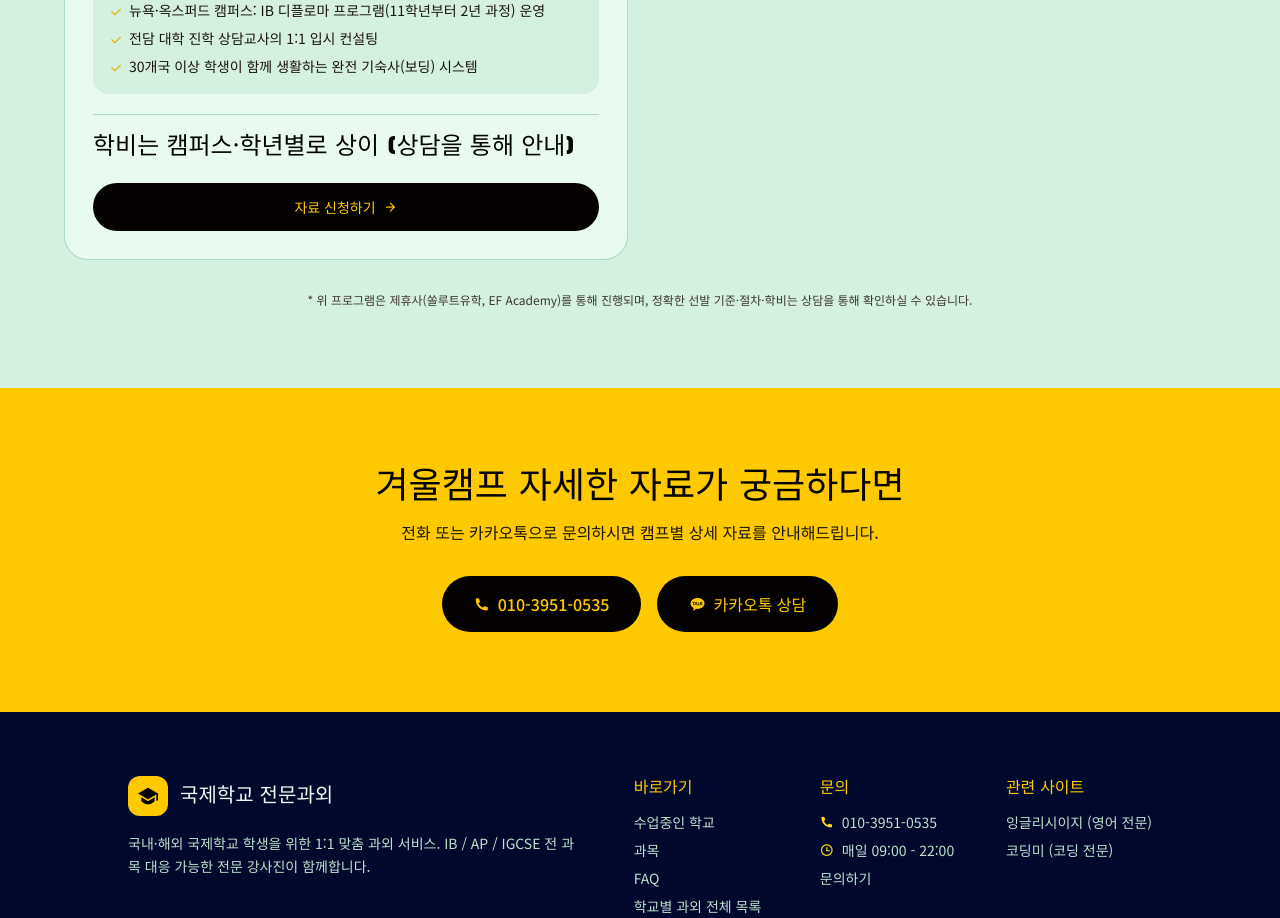
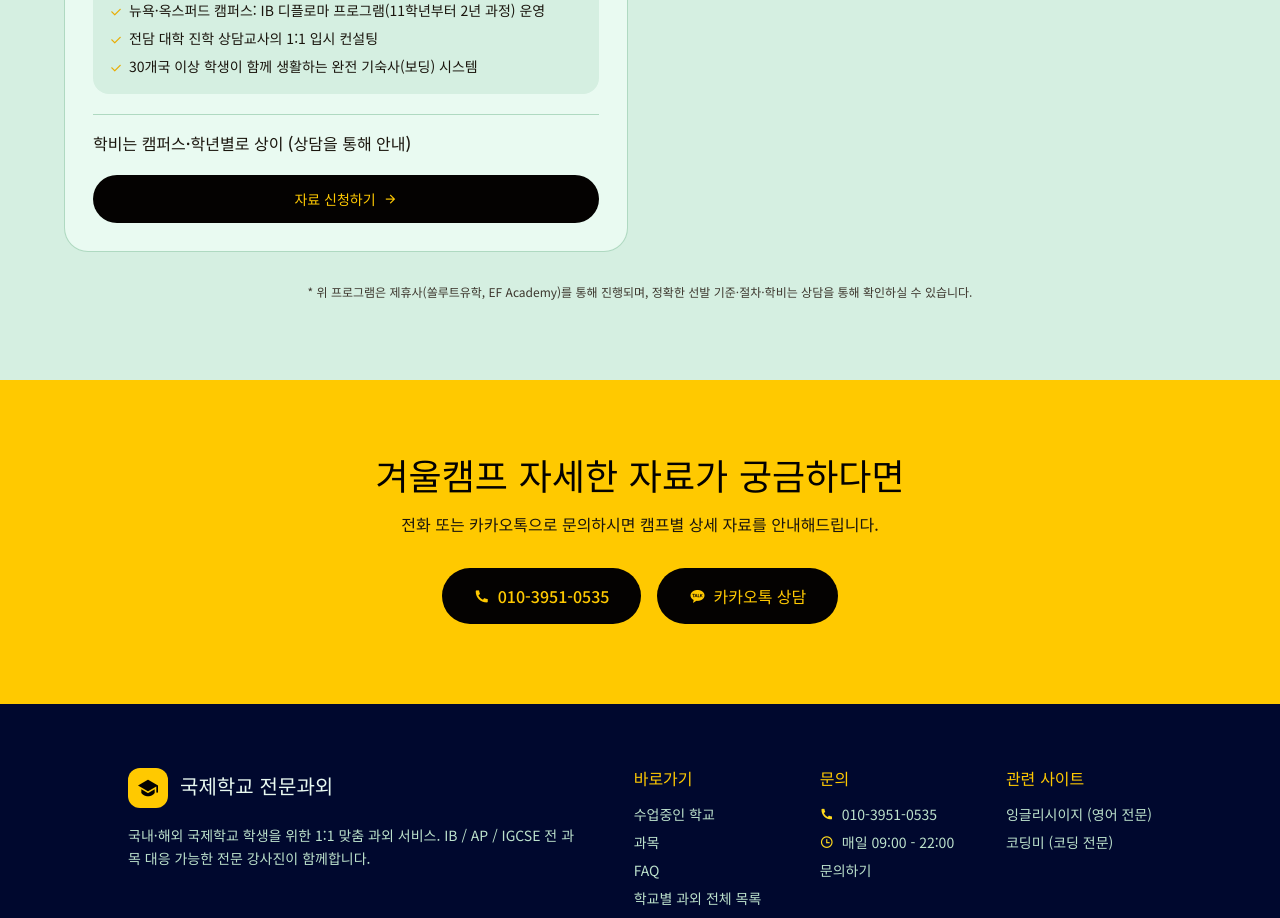
Before and after one commit to hasa080525-ctrl/global, a React (Vite) app: page /camp in a window 1280 px wide. Shown: the part 3140-4058 px from the top of the page. Built offline with nearby package versions, Linux system fonts and the light colour scheme.

Commit message:
fix: EF Academy 학비 안내 문구가 큰 글씨로 깨져 보이는 문제 수정
숫자 가격 대신 안내 문구가 들어가는 카드는 작은 폰트로 표시하도록 분기.

Co-Authored-By: Claude Sonnet 5 <noreply@anthropic.com>

```diff
--- a/src/pages/camp/page.tsx
+++ b/src/pages/camp/page.tsx
@@ -150,6 +150,7 @@ interface ManagedProgram {
   region: string;
   target: string;
   cost: string;
+  costIsNote?: boolean;
   costIncludes?: string;
   costExcludes?: string;
   features: string[];
@@ -195,6 +196,7 @@ const MANAGED_PROGRAMS: ManagedProgram[] = [
     region: "미국 캘리포니아·뉴욕 / 영국 옥스퍼드",
     target: "만 13세 이상, 9~12학년(고등 전 학년) · 모국 8학년 과정 이수자",
     cost: "학비는 캠퍼스·학년별로 상이 (상담을 통해 안내)",
+    costIsNote: true,
     features: [
       "패서디나 캠퍼스: AP·고급연구(Advanced Research) 과정 운영",
       "뉴욕·옥스퍼드 캠퍼스: IB 디플로마 프로그램(11학년부터 2년 과정) 운영",
@@ -401,7 +403,7 @@ export default function CampPage() {
                 </div>
 
                 <div className="mt-5 border-t border-background-300/70 pt-4">
-                  <p className="font-heading text-2xl text-foreground-950">{p.cost}</p>
+                  <p className={p.costIsNote ? "text-base font-medium text-foreground-800" : "font-heading text-2xl text-foreground-950"}>{p.cost}</p>
                   {p.costIncludes && <p className="mt-1 text-xs text-foreground-600">포함: {p.costIncludes}</p>}
                   {p.costExcludes && <p className="mt-0.5 text-xs text-foreground-600">불포함: {p.costExcludes}</p>}
                 </div>
```
